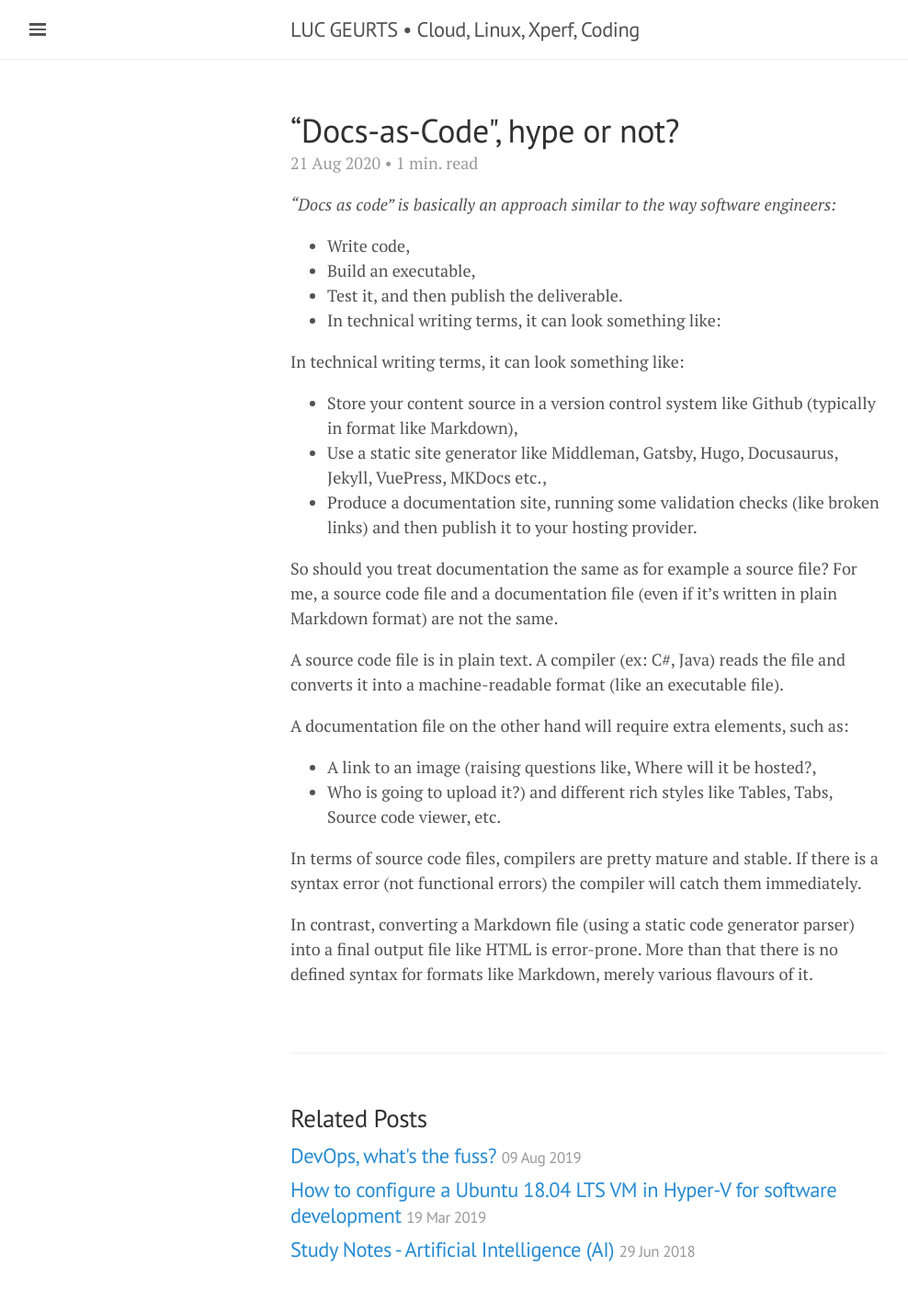
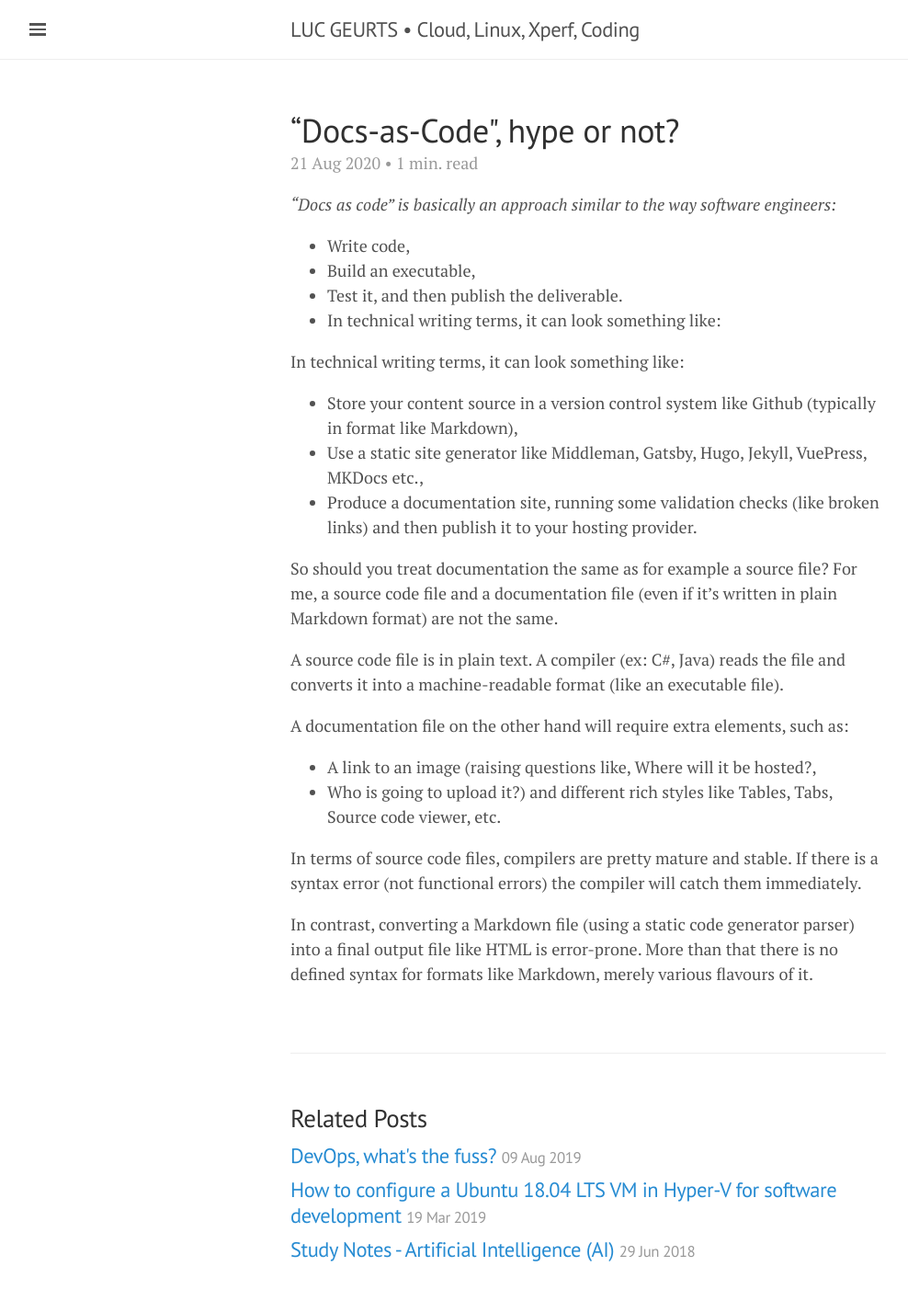
Before and after one commit to lgeurts/lgeurts.github.io, a Jekyll site: the page built from _posts/2020-08-21-docs-as-code.md, in a window 1280 px wide. Shown: the whole page at 92% size, without its empty margins (0-988 px from the left). Built offline with Jekyll 4.4.1, drawn with Linux system fonts in a browser that asks for light colours; nearby versions of some CDN libraries.

Commit message:
Update 2020-08-21-docs-as-code.md

```diff
--- a/_posts/2020-08-21-docs-as-code.md
+++ b/_posts/2020-08-21-docs-as-code.md
@@ -16,7 +16,7 @@
 
 In technical writing terms, it can look something like:
 - Store your content source in a version control system like Github (typically in format like Markdown),
-- Use a static site generator like Middleman, Gatsby, Hugo, Docusaurus, Jekyll, VuePress, MKDocs etc.,
+- Use a static site generator like Middleman, Gatsby, Hugo, Jekyll, VuePress, MKDocs etc.,
 - Produce a documentation site, running some validation checks (like broken links) and then publish it to your hosting provider.
 
 So should you treat documentation the same as for example a source file?
```
